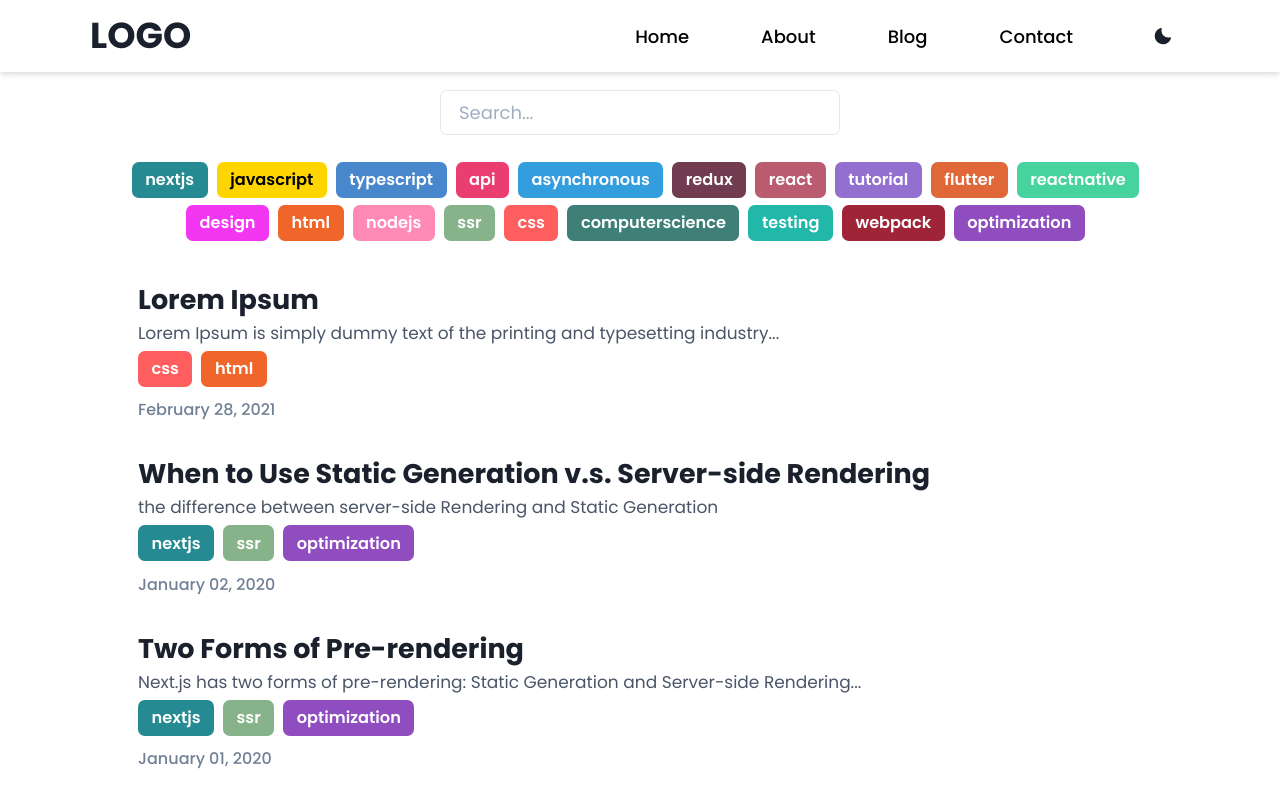
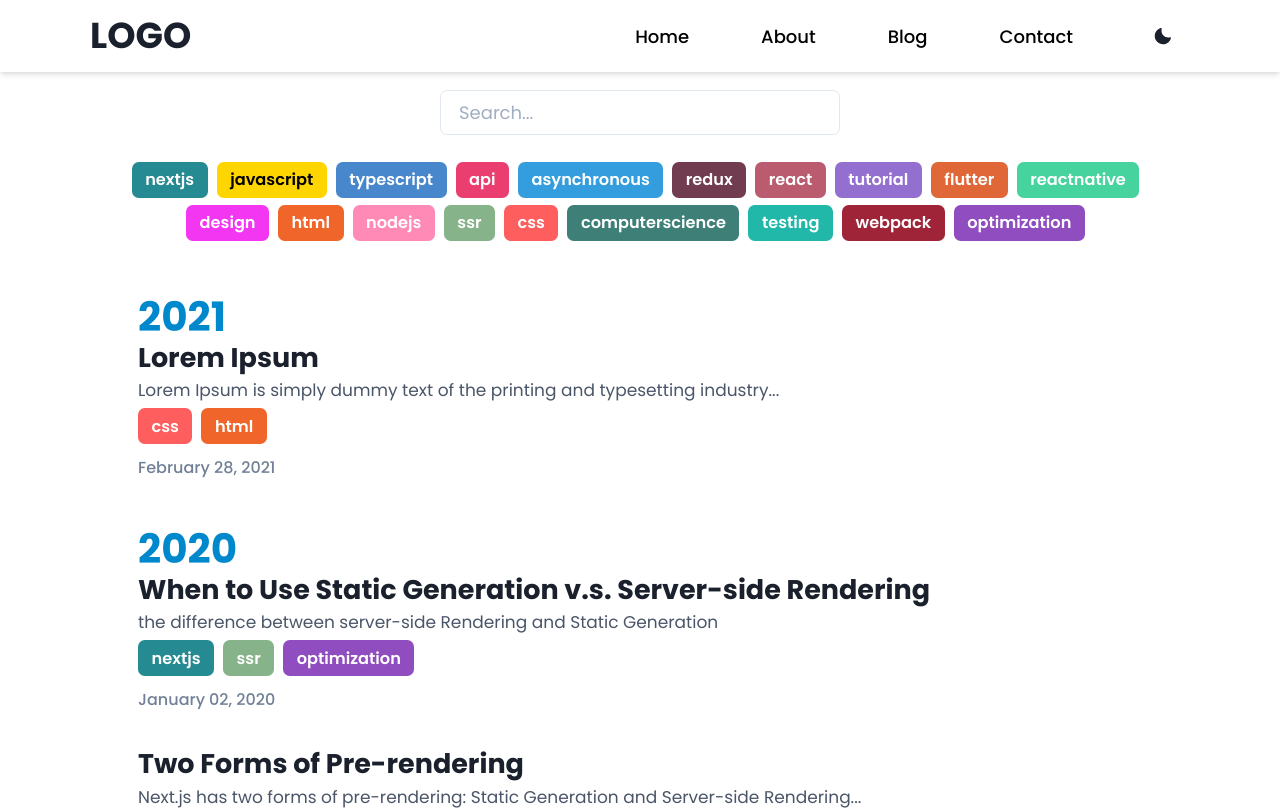
Before and after one commit to imadatyatalah/nextjs-chakra-ui-portfolio-template, a Next.js app: page /blog in a window 1280 px wide. Shown: the top 810 px of the page. Built offline with nearby package versions, Linux system fonts and the light colour scheme.

Commit message:
Added support for grouping blog posts by year

```diff
--- a/src/components/blogPost/index.jsx
+++ b/src/components/blogPost/index.jsx
@@ -11,22 +11,40 @@ const BlogPost = ({ posts }) => {
 
   const summaryColor = useColorModeValue("gray.600", "gray.300")
   const dateColor = useColorModeValue("gray.500", "gray.400")
+  const yearColor = useColorModeValue("telegram.500", "telegram.400")
+
+  let year = 0
 
   return (
     <>
-      {posts.map((post) => (
-        <Box my="3" py="2" px="4" rounded="md" key={post.slug}>
+      {posts.map((post) => {
+        const { slug, title, summary, tags, date } = post
+
+        const thisYear = date.substring(0, 4)
+
+        const YearComponent = thisYear !== year && (
+          <Heading color={yearColor} mt="2">
+            {thisYear}
+          </Heading>
+        )
+
+        year = thisYear
+
+        return (
+          <Box my="3" py="2" px="4" rounded="md" key={slug}>
+            {YearComponent}
+
             <Heading as="h3" fontSize="2xl" fontWeight="700">
-            <NextLink href={`/blog/${post.slug}`}>
-              <a>{post.title}</a>
+              <NextLink href={`/blog/${slug}`}>
+                <a>{title}</a>
               </NextLink>
             </Heading>
 
             <Text fontSize="17px" fontWeight="400" color={summaryColor} py="1">
-            {post.summary}
+              {summary}
             </Text>
 
-          {post.tags.map((tag) => {
+            {tags.map((tag) => {
               const color = tagColor[tag]
 
               return (
@@ -45,13 +63,14 @@ const BlogPost = ({ posts }) => {
               )
             })}
 
-          {post.date && (
+            {date && (
               <Text fontSize="16px" fontWeight="500" color={dateColor} py="1">
-              {dayjs(post.date).format("MMMM DD, YYYY")}
+                {dayjs(date).format("MMMM DD, YYYY")}
               </Text>
             )}
           </Box>
-      ))}
+        )
+      })}
     </>
   )
 }
```
Lines whose indentation alone changed are shown as unchanged.
